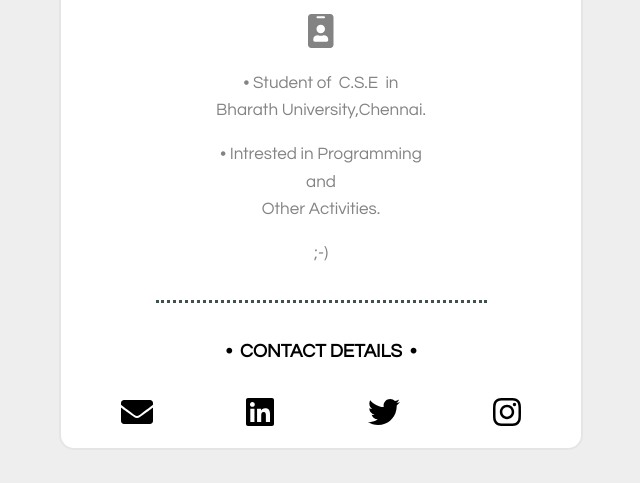
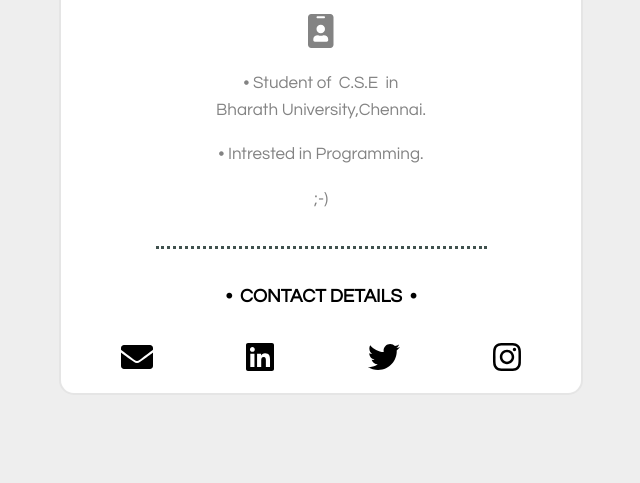
Before and after one commit to GajjalaRamPrakashReddy/Profile, a plain HTML site: page index.html in a window 1280 px wide. Shown: the part 351-834 px from the top of the page, without its empty margins (319-959 px from the left). After the commit the page ends 800 px from the top, so only its background shows below. Drawn offline with Linux system fonts and the light colour scheme.

Commit message:
Update index.html

```diff
--- a/index.html
+++ b/index.html
@@ -13,7 +13,7 @@
 <h2 class="prakash">Ram Prakash Reddy</h2>
 <p><i class="fas fa-id-badge fa-2x"></i></p>
 <p>• Student of &nbspC.S.E&nbsp in <br>Bharath University,Chennai.</p>
-<p>• Intrested in Programming <br>and <br>Other Activities.</p>
+<p>• Intrested in Programming.</p>
 <p>;-)</p>
 </a>
 <hr>
```
